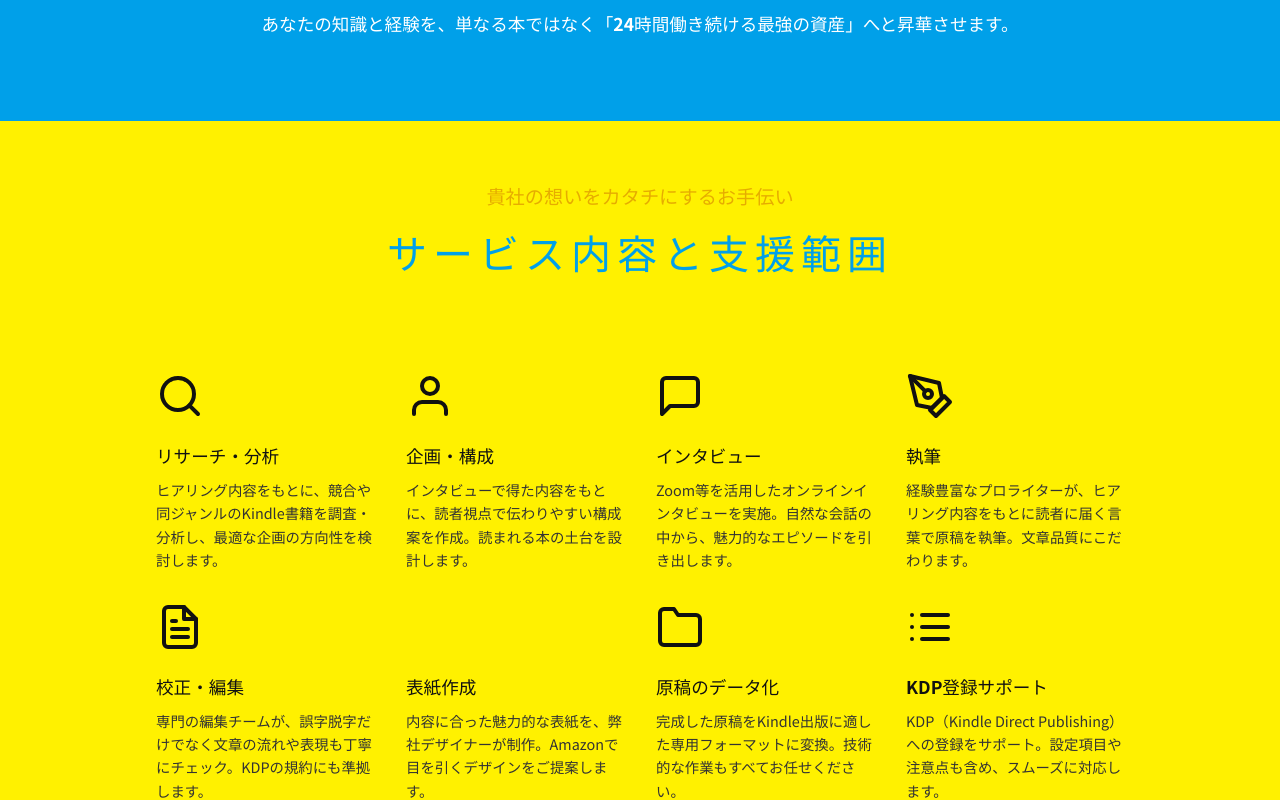
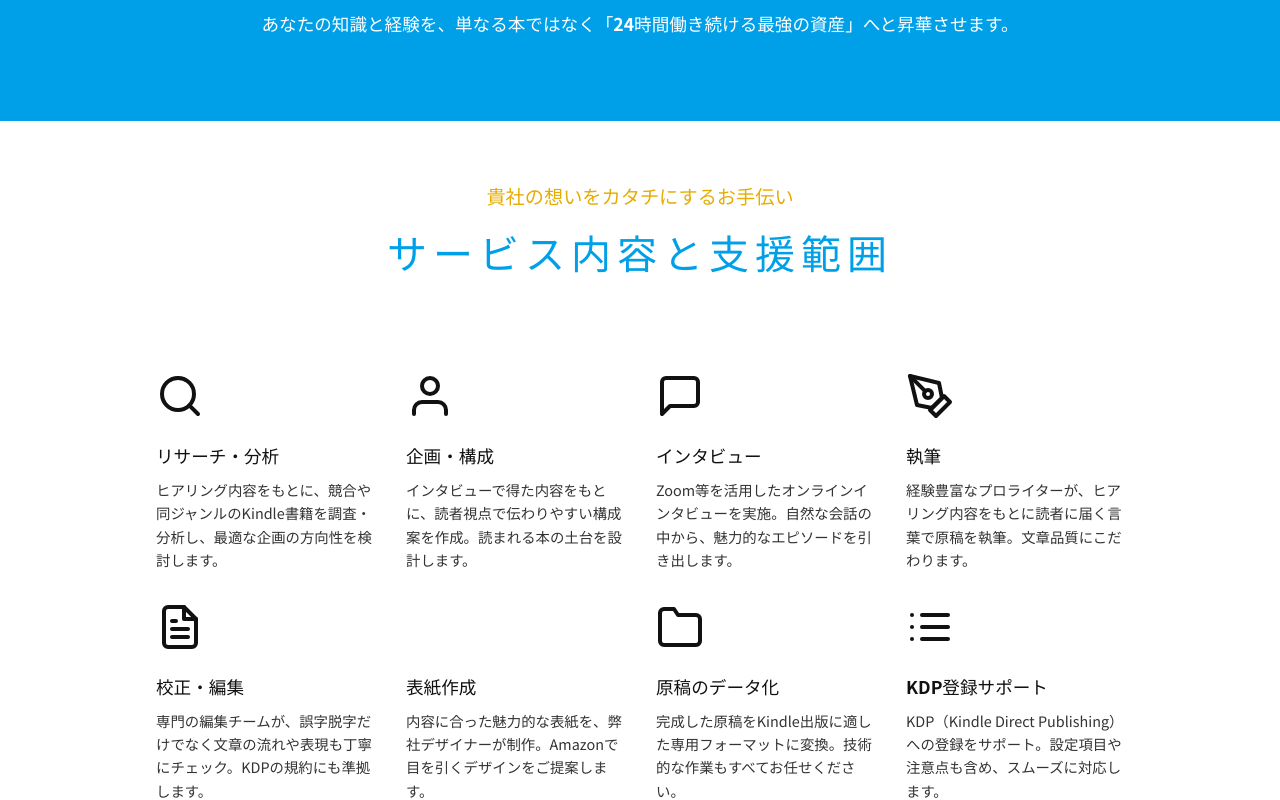
Before and after one commit to rikutoaimanga-max/Kindle-Publishing-Homepage, a React (Vite) app: page / in a window 1280 px wide. Shown: the part 8001-8801 px from the top of the page. Built offline with nearby package versions, Linux system fonts and the light colour scheme.

Commit message:
Style: Change ServiceScope background to white

```diff
--- a/src/components/ServiceScope.jsx
+++ b/src/components/ServiceScope.jsx
@@ -125,8 +125,8 @@ const ServiceScope = () => {
 
     return (
         <section>
-            {/* Yellow Section */}
-            <div style={{ backgroundColor: '#fff100', padding: '60px 0', color: '#333' }}>
+            {/* Yellow Section -> White Section */}
+            <div style={{ backgroundColor: '#ffffff', padding: '60px 0', color: '#333' }}>
                 <div className="container" style={{ maxWidth: '1000px' }}>
                     <div style={{ textAlign: 'center', marginBottom: '3rem' }}>
                         <p style={{ fontSize: '1.2rem', fontWeight: 'bold', marginBottom: '0.5rem', color: '#e6ac00' }}>貴社の想いをカタチにするお手伝い</p>
```
